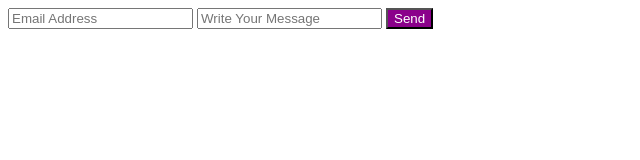
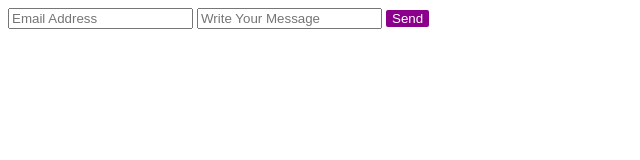
Before and after one commit to grunde1234/email, a plain HTML site: page index.html in a window 1280 px wide. Shown: the full height of the page, 0-640 px from the left. Drawn offline with Linux system fonts and the light colour scheme.

Commit message:
Update style.css

```diff
--- a/pre-loader.html/style.css
+++ b/pre-loader.html/style.css
@@ -4,6 +4,10 @@
   padding:0;
   top:0;
   bottom:0;
+}
+button{
+  border:none;
+  border-radius:2px;
 }
 body{
   background: white;
```
